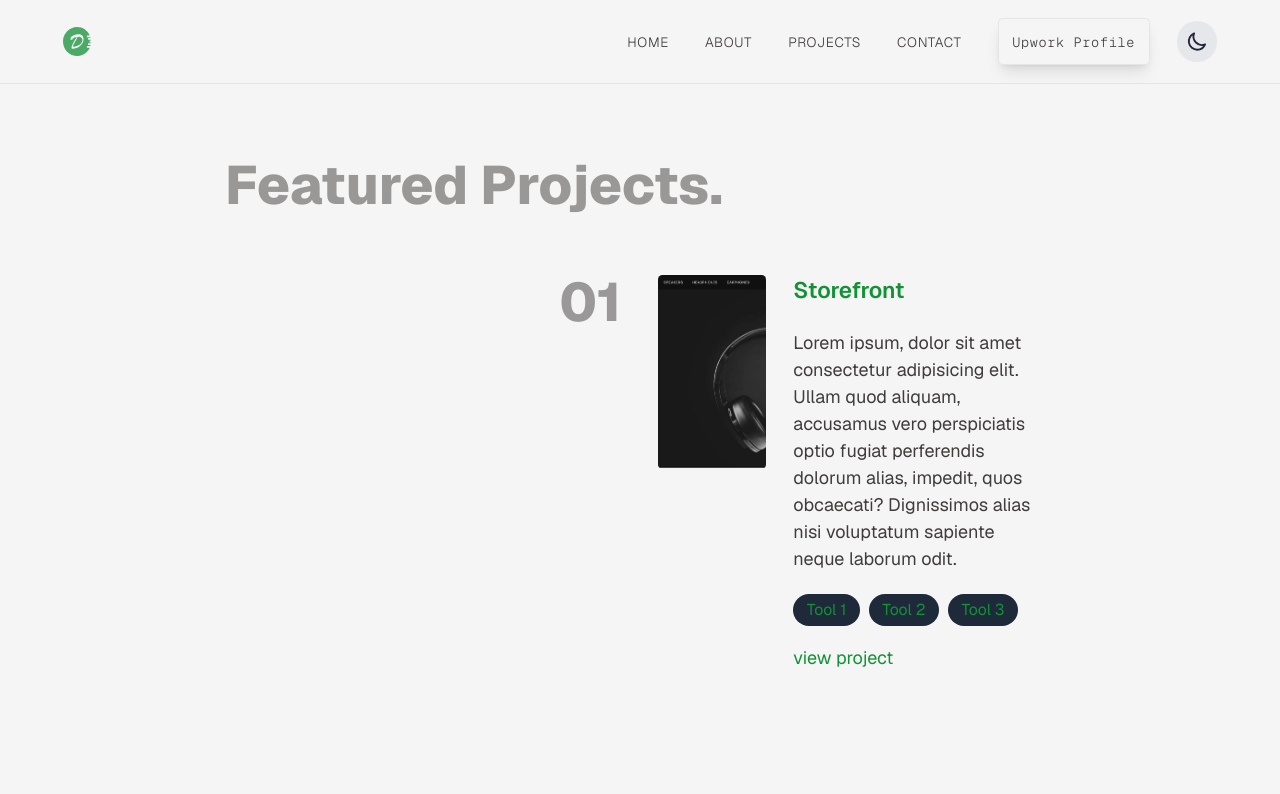
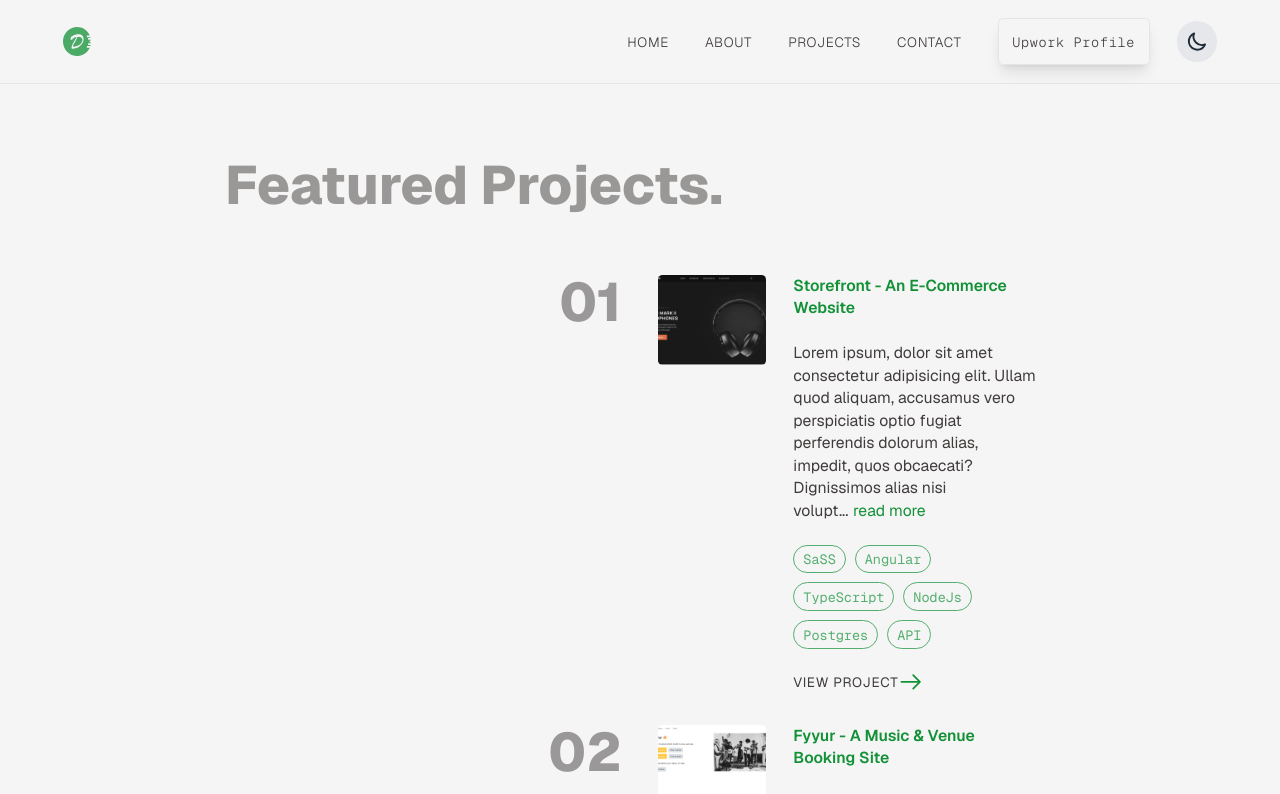
Before and after one commit to Davest9496/portfolio, a Next.js app: page /projects in a window 1280 px wide. Shown: the top 794 px of the page. Built offline with nearby package versions, Linux system fonts and the light colour scheme.

Commit message:
feat: modify projects page

```diff
--- a/src/app/projects/page.tsx
+++ b/src/app/projects/page.tsx
@@ -1,7 +1,7 @@
-"use client"
+"use client";
 
 import Footer from "@/components/footer";
-import React from "react";
+import React, { useState } from "react";
 import DATA from "@/assets/project-data/data";
 import Link from "next/link";
 import Image from "next/image";
@@ -18,6 +18,57 @@ interface ProjectData {
 }
 
 function Page() {
+  // State to track which project descriptions are expanded
+  const [expandedDescriptions, setExpandedDescriptions] = useState<number[]>(
+    []
+  );
+
+  // Toggle description expansion
+  const toggleDescription = (projectId: number) => {
+    setExpandedDescriptions((prev) =>
+      prev.includes(projectId)
+        ? prev.filter((id) => id !== projectId)
+        : [...prev, projectId]
+    );
+  };
+
+  // Function to truncate text and add "read more" if needed
+  const truncateText = (text: string, projectId: number, maxLength = 150) => {
+    if (text.length <= maxLength || expandedDescriptions.includes(projectId)) {
+      return (
+        <>
+          {text}
+          {text.length > maxLength && (
+            <span
+              className="text-highlight ml-1 cursor-pointer hover:underline"
+              onClick={(e) => {
+                e.preventDefault();
+                toggleDescription(projectId);
+              }}
+            >
+              read less
+            </span>
+          )}
+        </>
+      );
+    }
+
+    return (
+      <>
+        {text.substring(0, maxLength)}...
+        <span
+          className="text-highlight ml-1 cursor-pointer hover:underline"
+          onClick={(e) => {
+            e.preventDefault();
+            toggleDescription(projectId);
+          }}
+        >
+          read more
+        </span>
+      </>
+    );
+  };
+
   // Add the fade-in animation styles when the component mounts
   useEffect(() => {
     // Check if the style element already exists
@@ -48,10 +99,8 @@ function Page() {
         <div
           key={project.id}
           className={`mb-10 md:mb-24 lg:mb-20 ${
-            index !== DATA.length - 1
-              ? ""
-              : ""
-          } transition-all duration-500 ease-in-out transform hover:scale-[1.02] hover:bg-gray-900/30 rounded-lg p-4 opacity-0 animate-fadeIn`}
+            index !== DATA.length - 1 ? "" : ""
+          } transition-all duration-500 ease-in-out transform hover:scale-[1.05] rounded-lg p-4 animate-fadeIn max-w-full lg:max-h-[45vh]`}
           style={{ animationDelay: `${index * 200}ms` }}
         >
           {/* Mobile layout (stacked) */}
@@ -72,14 +121,16 @@ function Page() {
               <h3 className="mb-3 text-highlight text-xl font-semibold capitalize">
                 {project.title}
               </h3>
-              <p className="text-theme mb-4">{project.details[0]}</p>
+              <p className="text-theme mb-4">
+                {truncateText(project.details[0], project.id)}
+              </p>
 
               {/* Tech stack buttons for mobile */}
               <div className="flex flex-wrap gap-2 mb-4">
                 {project.tools.map((tool, i) => (
                   <span
                     key={`${project.id}-mobile-tool-${i}`}
-                    className="inline-block px-2 py-1 rounded-full bg-gray-800 text-highlight text-xs"
+                    className="inline-block px-2 py-1 rounded-full text-highlight text-xs"
                   >
                     {tool}
                   </span>
@@ -88,9 +139,25 @@ function Page() {
 
               <Link
                 href={`/projects/${project.id}`}
-                className="text-highlight hover:underline inline-block"
+                className="hover:underline inline-block"
               >
                 view project
+                <span className="text-highlight">
+                  <svg
+                    xmlns="http://www.w3.org/2000/svg"
+                    fill="none"
+                    viewBox="0 0 24 24"
+                    strokeWidth={1.5}
+                    stroke="currentColor"
+                    className="w-6 h-6 inline-block animate-arrow"
+                  >
+                    <path
+                      strokeLinecap="round"
+                      strokeLinejoin="round"
+                      d="M13.5 4.5l6 6m0 0l-6 6m6-6H3"
+                    />
+                  </svg>
+                </span>
               </Link>
             </div>
           </div>
@@ -104,7 +171,7 @@ function Page() {
               <div className="grid md:grid-cols-3 gap-4 lg:gap-6">
                 <div
                   className="md:col-span-1 relative w-full"
-                  style={{ height: "40%" }}
+                  style={{ height: "90px" }}
                 >
                   <Image
                     src={project.image}
@@ -115,11 +182,11 @@ function Page() {
                   />
                 </div>
                 <div className="md:col-span-2 mb-6 md:mb-10 lg:mb-20">
-                  <h3 className="mb-3 md:mb-5 text-highlight text-lg md:text-xl font-semibold capitalize">
+                  <h3 className="mb-3 md:mb-5 text-highlight text-sm md:text-md font-semibold capitalize">
                     {project.title}
                   </h3>
-                  <p className="text-theme mb-3 md:mb-5">
-                    {project.details[0]}
+                  <p className="text-theme mb-3 md:mb-5 text-sm">
+                    {truncateText(project.details[0], project.id, 200)}
                   </p>
 
                   {/* Tech stack buttons */}
@@ -127,7 +194,7 @@ function Page() {
                     {project.tools.map((tool, i) => (
                       <span
                         key={`${project.id}-tool-${i}`}
-                        className="inline-block px-3 py-1 rounded-full bg-gray-800 text-highlight text-sm transition-colors duration-300 hover:bg-gray-700"
+                        className="inline-block px-2 py-1 rounded-full text-highlight text-xs font-mono capitalize opacity-70 border border-[#129137]"
                       >
                         {tool}
                       </span>
@@ -136,9 +203,25 @@ function Page() {
 
                   <Link
                     href={`/projects/${project.id}`}
-                    className="text-highlight hover:underline inline-block"
+                    className="inline-block uppercase text-xs tracking-wider"
                   >
                     view project
+                    <span className="text-highlight">
+                      <svg
+                        xmlns="http://www.w3.org/2000/svg"
+                        fill="none"
+                        viewBox="0 0 24 24"
+                        strokeWidth={1.5}
+                        stroke="currentColor"
+                        className="w-6 h-6 inline-block animate-arrow"
+                      >
+                        <path
+                          strokeLinecap="round"
+                          strokeLinejoin="round"
+                          d="M13.5 4.5l6 6m0 0l-6 6m6-6H3"
+                        />
+                      </svg>
+                    </span>
                   </Link>
                 </div>
               </div>
@@ -146,9 +229,8 @@ function Page() {
           </div>
         </div>
       ))}
-      <Socials/>
+      <Socials />
       <Footer />
-
     </main>
   );
 }
--- a/src/assets/project-data/data.js
+++ b/src/assets/project-data/data.js
@@ -5,7 +5,7 @@ import image_resizer from "../project-image/image_resizer.png"
 const DATA = [
   {
     id: 1,
-    title: "storefront",
+    title: "storefront - an e-commerce website",
     image: storefront.src,
     details: [
       "Lorem ipsum, dolor sit amet consectetur adipisicing elit. Ullam" +
@@ -15,11 +15,11 @@ const DATA = [
       "Detail 2",
       "Detail 3",
     ],
-    tools: ["Tool 1", "Tool 2", "Tool 3"],
+    tools: ["SaSS", "Angular", "TypeScript", "NodeJs", "Postgres", "API"],
   },
   {
     id: 2,
-    title: "fyyur",
+    title: "fyyur - a music & venue booking site",
     image: fyyur.src,
     details: [
       "Lorem ipsum, dolor sit amet consectetur adipisicing elit. Ullam" +
@@ -32,7 +32,7 @@ const DATA = [
   },
   {
     id: 3,
-    title: "image resizer",
+    title: "image resizer - an image resizing web application",
     image: image_resizer.src,
     details: [
       "Lorem ipsum, dolor sit amet consectetur adipisicing elit. Ullam" +
--- a/src/components/hero.tsx
+++ b/src/components/hero.tsx
@@ -1,6 +1,7 @@
 "use client";
 
 import React from "react";
+import Link from "next/link";
 import Typewriter from "@/fancy/components/text/typewriter";
 import Socials from "./socials";
 import CenterUnderline from "@/fancy/components/text/underline-center";
@@ -61,7 +62,7 @@ function Hero() {
         </article>
 
         <h3 className="uppercase tracking-wide mt-6 text-xs font-medium opacity-95">
-          <a href="/about">read more about me </a>{" "}
+          <Link href="/about">read more about me </Link>{" "}
           <span className="text-highlight">
             <svg
               xmlns="http://www.w3.org/2000/svg"
```
